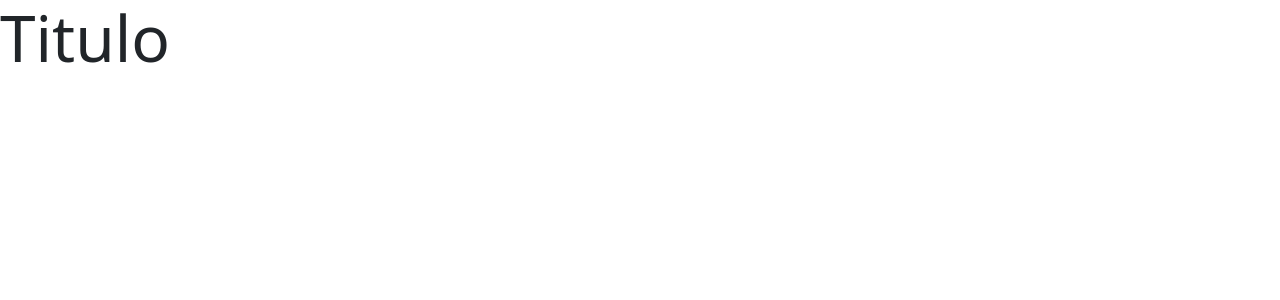
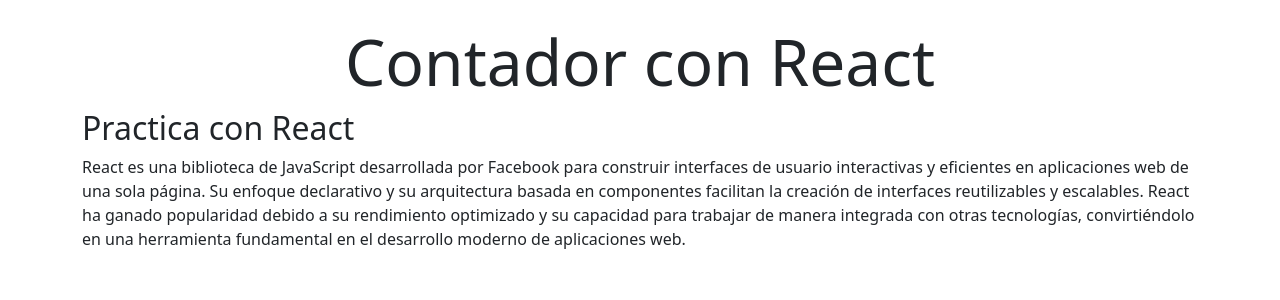
Before and after one commit to kstephantorres/contadorReact, a React (Vite) app: page / in a window 1280 px wide. Shown: the top 300 px of the page. Built offline with nearby package versions, Linux system fonts and the light colour scheme.

Commit message:
agregamos el componente TituloSecundario

```diff
--- a/src/App.jsx
+++ b/src/App.jsx
@@ -1,11 +1,15 @@
 import 'bootstrap/dist/css/bootstrap.min.css'
+import TituloSecundario from './components/TituloSecundario'
 
 function App() {
-
-
+  // Aquí se agrega toda la logica que necesite para este componente
   return (
+    // Se puede agregar un poco de logica
     <>
-      <h1 className='display-3'>Titulo</h1>
+    <section className='container my-4'>
+      <h1 className='display-3 text-center'>Contador con React</h1>
+      <TituloSecundario></TituloSecundario>
+    </section>
     </>
   )
 }
--- /dev/null
+++ b/src/components/TituloSecundario.jsx
@@ -0,0 +1,10 @@
+const TituloSecundario = () => {
+    return (
+        <article>
+            <h2>Practica con React</h2>
+            <p>React es una biblioteca de JavaScript desarrollada por Facebook para construir interfaces de usuario interactivas y eficientes en aplicaciones web de una sola página. Su enfoque declarativo y su arquitectura basada en componentes facilitan la creación de interfaces reutilizables y escalables. React ha ganado popularidad debido a su rendimiento optimizado y su capacidad para trabajar de manera integrada con otras tecnologías, convirtiéndolo en una herramienta fundamental en el desarrollo moderno de aplicaciones web.</p>
+        </article>
+    );
+};
+
+export default TituloSecundario;
```
